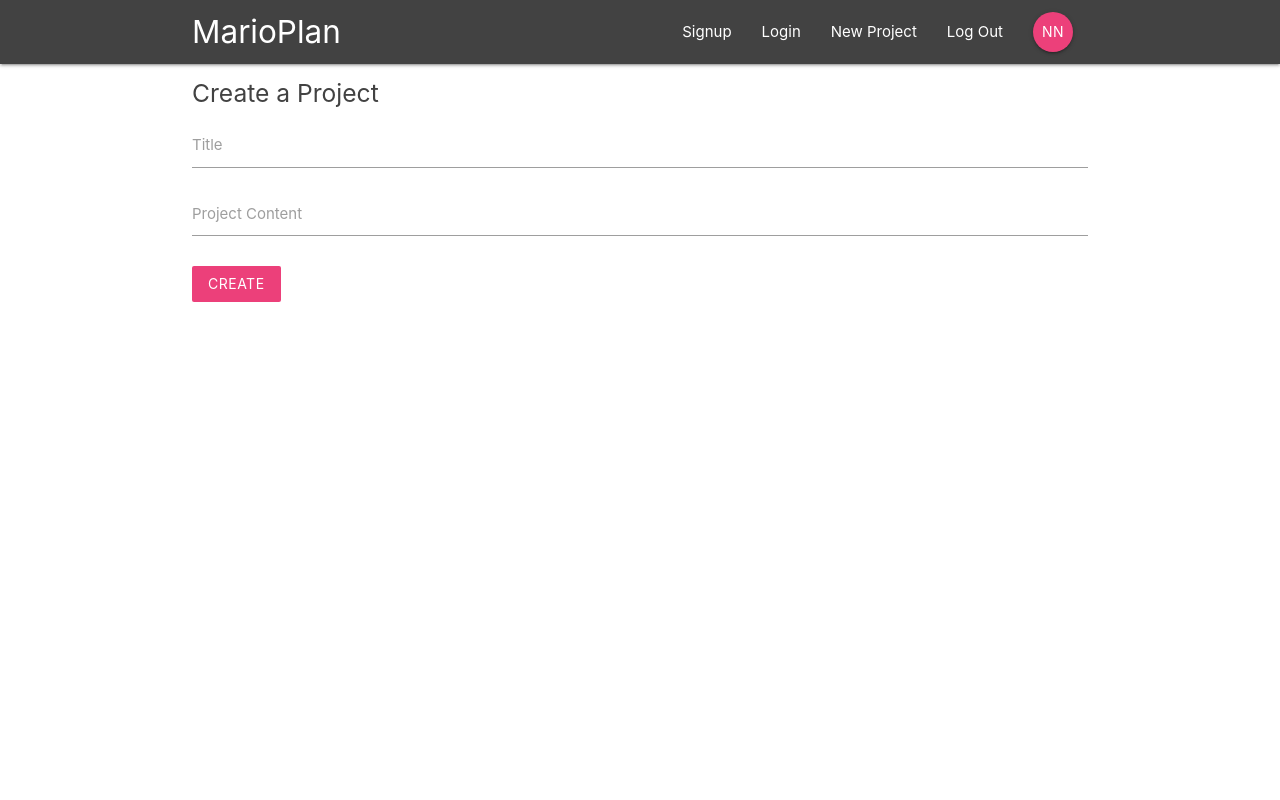
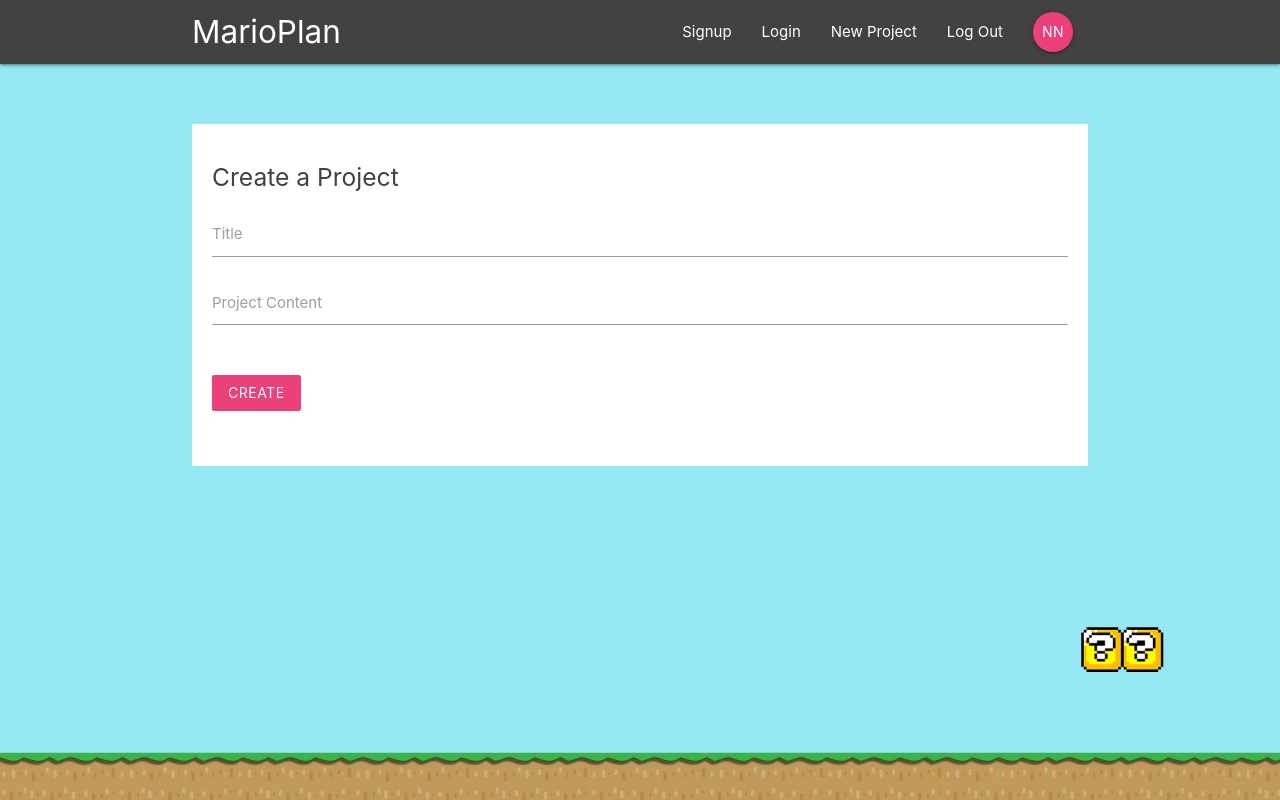
Before and after one commit to Langster2323/Yoshi-atx, a React (Create React App) app in the folder yoshi-and-mario/: page /create in a window 1280 px wide. Built offline with nearby package versions, Linux system fonts and the light colour scheme.

Commit message:
added background

```diff
--- a/yoshi-and-mario/src/components/layout/SignedInLinks.js
+++ b/yoshi-and-mario/src/components/layout/SignedInLinks.js
@@ -4,7 +4,7 @@
 const SignedInLinks = () => {
     return (
         <ul className="right">
-            <li><NavLink to='/'>New Project</NavLink></li>
+            <li><NavLink to='/create'>New Project</NavLink></li>
             <li><NavLink to='/'>Log Out</NavLink></li>
             <li><NavLink to='/' className="btn btn-floating pink lighten-1">NN</NavLink></li>
         </ul>
--- a/yoshi-and-mario/src/components/layout/SignedOutLinks.js
+++ b/yoshi-and-mario/src/components/layout/SignedOutLinks.js
@@ -4,8 +4,8 @@
 const SignedOutLinks = () => {
     return (
         <ul className="right">
-            <li><NavLink to='/'>Signup</NavLink></li>
-            <li><NavLink to='/'>Login</NavLink></li>
+            <li><NavLink to='/signup'>Signup</NavLink></li>
+            <li><NavLink to='/signin'>Login</NavLink></li>
         </ul>
     )
 }
--- a/yoshi-and-mario/src/index.css
+++ b/yoshi-and-mario/src/index.css
@@ -1,3 +1,6 @@
+html {
+  min-height: 100%
+}
 body {
   margin: 0;
   font-family: -apple-system, BlinkMacSystemFont, 'Segoe UI', 'Roboto', 'Oxygen',
@@ -5,9 +8,38 @@
     sans-serif;
   -webkit-font-smoothing: antialiased;
   -moz-osx-font-smoothing: grayscale;
+  background: url(/img/mario-bg.png) no-repeat;
+  background-size: 100%;
+  background-position: bottom;
+  background-color: #95e8f3;
+  min-height: 100%;
 }
 
 code {
   font-family: source-code-pro, Menlo, Monaco, Consolas, 'Courier New',
     monospace;
 }
+
+form {
+  padding: 20px;
+  margin-top: 60px;
+}
+
+form button, form h5 {
+  margin: 20px 0;
+}
+
+input[type=text]:not(.browser-default):focus:not([readonly]),
+input[type=email]:not(.browser-default):focus:not([readonly]),
+input[type=password]:not(.browser-default):focus:not([readonly]),
+textarea.materialize-textarea:focus:not([readonly]){
+  border-color: #ec407a;
+  box-shadow: none;
+}
+
+input[type=text]:not(.browser-default):focus:not([readonly]) + label,
+textarea.materialize-textarea:focus:not([readonly]) + label,
+input[type=email]:not(.browser-default):focus:not([readonly]) + label,
+input[type=password]:not(.browser-default):focus:not([readonly]) + label{
+  color: #ec407a !important;
+}
```
Also changed, not shown: yoshi-and-mario/public/img/mario-bg.png (added).
